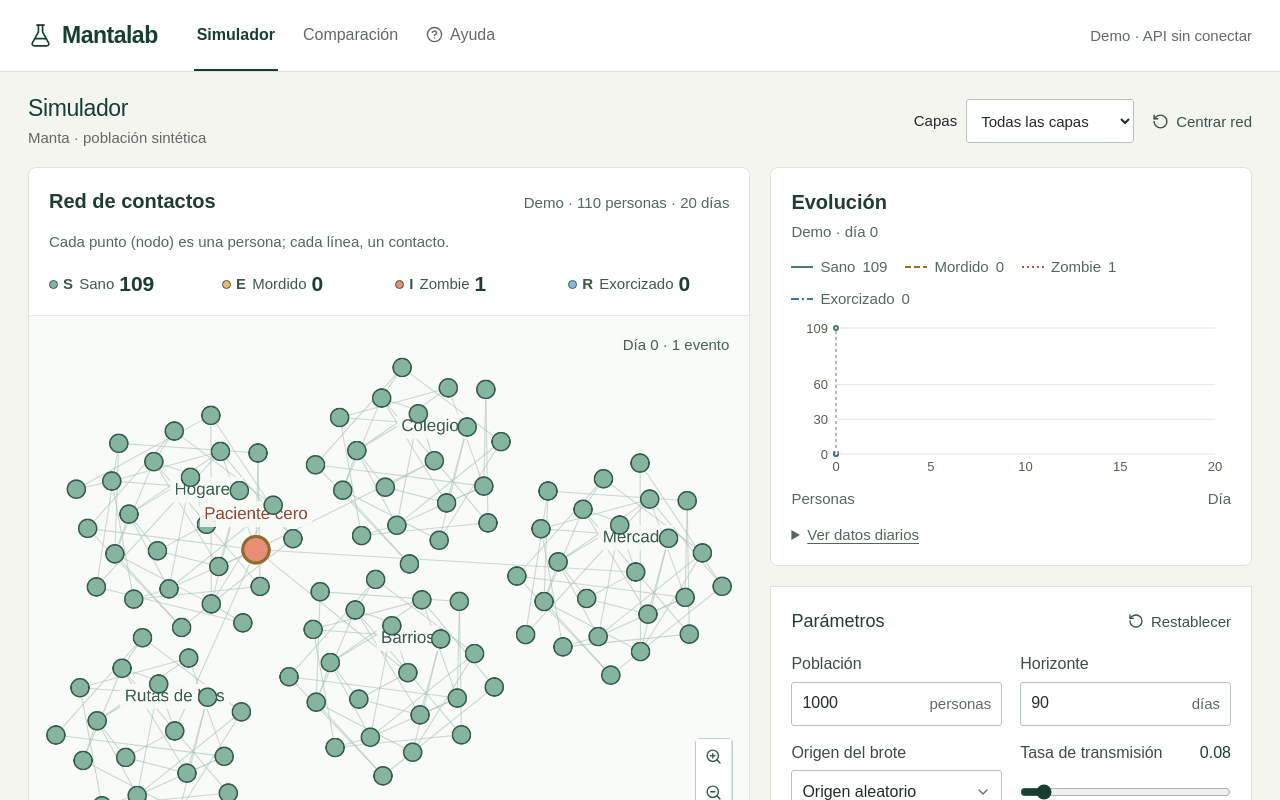
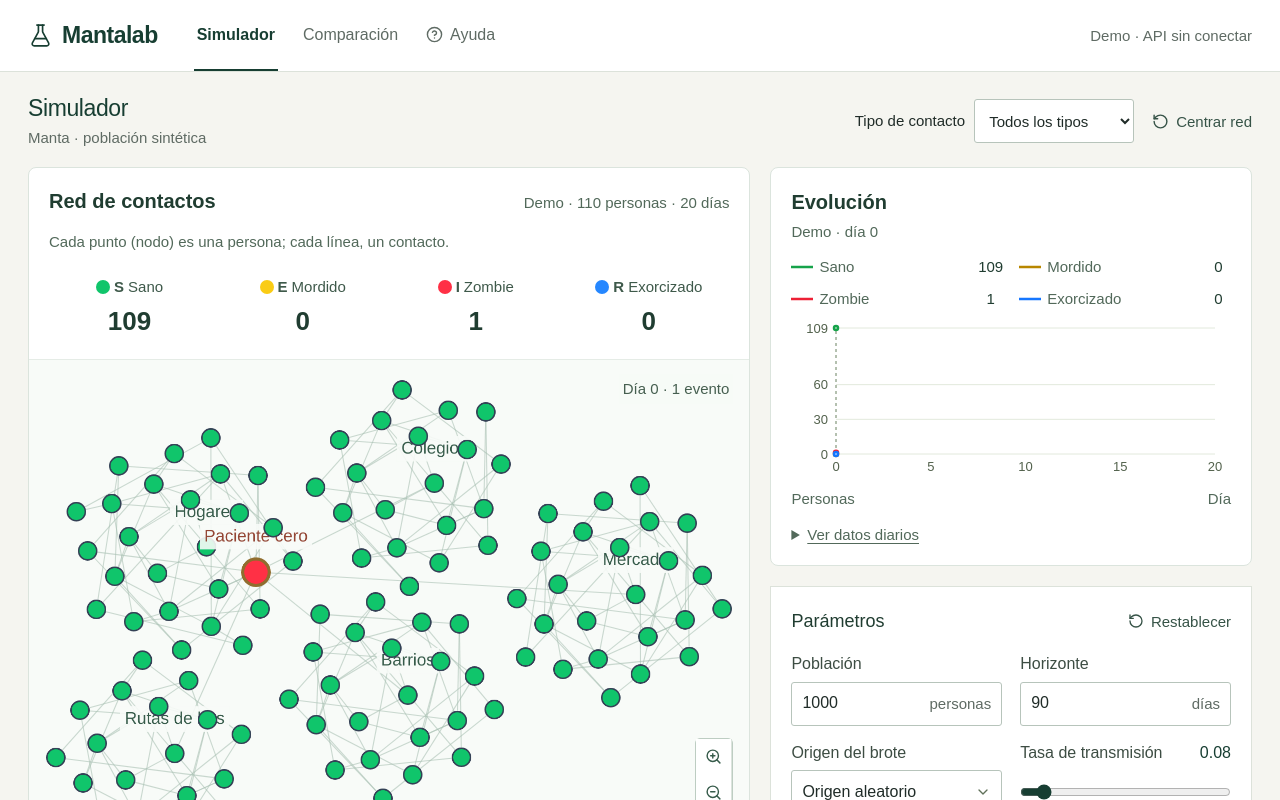
Before and after one commit to Freddys21333/proxyendpoint-Noche-Cero, a React (Vite) app in the folder frontend/: page / in a window 1280 px wide. Shown: the top 800 px of the page. Built offline with nearby package versions, Linux system fonts and the light colour scheme.

Commit message:
style(frontend): brighten state colors and simplify chart lines

```diff
--- a/frontend/src/App.tsx
+++ b/frontend/src/App.tsx
@@ -208,9 +208,9 @@ export default function App() {
             <div className="simulation-toolbar">
               <div><h1>Simulador</h1><p>Manta · población sintética</p></div>
               <div className="simulation-tools">
-                <label className="simulation-layer"><span>Capas</span>
+                <label className="simulation-layer"><span>Tipo de contacto</span>
                   <select value={layer} onChange={(event) => setLayer(event.target.value)}>
-                    {[["All layers", "Todas las capas"], ["Households", "Hogares"], ["Schools", "Colegios"], ["Market", "Mercado"], ["Neighborhoods", "Barrios"], ["Bus routes", "Rutas de bus"]].map(([value, label]) => <option key={value} value={value}>{label}</option>)}
+                    {[["All layers", "Todos los tipos"], ["Households", "Hogares"], ["Schools", "Colegios"], ["Market", "Mercado"], ["Neighborhoods", "Barrios"], ["Bus routes", "Rutas de bus"]].map(([value, label]) => <option key={value} value={value}>{label}</option>)}
                   </select>
                 </label>
                 <button type="button" className="plain-action" onClick={() => setResetKey((current) => current + 1)}><RotateCcw size={17} /> Centrar red</button>
--- a/frontend/src/components/ContactNetwork.css
+++ b/frontend/src/components/ContactNetwork.css
@@ -58,14 +58,23 @@
 }
 
 .simulator-workbench .seir-instrument > div {
-  display: flex;
-  align-items: center;
-  flex-wrap: wrap;
-  gap: 5px;
-  padding: 0;
+  display: grid;
+  grid-template-rows: 24px 32px;
+  align-content: start;
+  justify-items: center;
+  gap: 6px;
+  padding: 6px 0;
   min-width: 0;
   border-radius: 0;
   background: transparent;
+  text-align: center;
+}
+
+.simulator-workbench .seir-instrument-label {
+  display: inline-flex;
+  align-items: center;
+  justify-content: center;
+  gap: 4px;
 }
 
 .simulator-workbench .seir-instrument-label,
@@ -77,22 +86,24 @@
 }
 
 .simulator-workbench .seir-instrument-label b {
-  margin-right: 2px;
+  margin-right: 0;
   font-weight: 600;
 }
 
 .simulator-workbench .seir-instrument strong {
   color: #203d31;
-  font-size: 21px;
+  font-size: 26px;
+  line-height: 32px;
   font-weight: 600;
   margin-left: 0;
   font-variant-numeric: tabular-nums;
+  justify-self: center;
 }
 
 .simulator-workbench .seir-status-dot {
-  width: 9px;
-  height: 9px;
-  border: 1px solid #385d4c;
+  width: 14px;
+  height: 14px;
+  border: 0;
 }
 
 .simulator-workbench .network-view {
@@ -352,8 +363,24 @@
 }
 
 .simulator-workbench .temporal-series-legend {
-  gap: 10px 18px;
+  display: grid;
+  grid-template-columns: repeat(2, minmax(0, 1fr));
+  gap: 10px 16px;
   margin: 14px 0 8px;
+}
+
+.simulator-workbench .temporal-series-legend > span {
+  display: grid;
+  grid-template-columns: 22px minmax(0, 1fr) 3ch;
+  align-items: center;
+  gap: 6px;
+  min-width: 0;
+}
+
+.simulator-workbench .temporal-series-legend strong {
+  text-align: center;
+  color: #203d31;
+  font-variant-numeric: tabular-nums;
 }
 
 .simulator-workbench .temporal-data-table {
@@ -415,14 +442,6 @@
     padding-left: 16px;
   }
 
-  .simulator-workbench .seir-instrument > div {
-    flex-wrap: nowrap;
-  }
-
-  .simulator-workbench .seir-instrument strong {
-    margin-left: auto;
-  }
-
   .simulator-workbench .network-view {
     min-height: 420px;
   }
@@ -461,4 +480,8 @@
   .simulator-workbench .seir-instrument-label b {
     display: none;
   }
+
+  .simulator-workbench .temporal-series-legend {
+    grid-template-columns: minmax(0, 1fr);
+  }
 }
--- a/frontend/src/components/ContactNetwork.tsx
+++ b/frontend/src/components/ContactNetwork.tsx
@@ -36,6 +36,7 @@ import {
   initialPlayback,
 } from "@/lib/temporal-demo";
 import "./ContactNetwork.css";
+import { seirColors } from "./seir-colors";
 
 const elements = buildDemoNetwork();
 const FIT_PADDING = 16;
@@ -52,10 +53,10 @@ const states: Record<
   DemoState,
   { label: string; nodeLabel: string; description: string; color: string }
 > = {
-  S: { label: "Sano", nodeLabel: "Sano", description: "Susceptible", color: "#85b59f" },
-  E: { label: "Mordido", nodeLabel: "Mordido", description: "Expuesto", color: "#e3bd69" },
-  I: { label: "Zombie", nodeLabel: "Zombie", description: "Infeccioso", color: "#e88e77" },
-  R: { label: "Exorcizado", nodeLabel: "Exorcizado", description: "Recuperado o inmune", color: "#85b8df" },
+  S: { label: "Sano", nodeLabel: "Sano", description: "Susceptible", color: seirColors.S.marker },
+  E: { label: "Mordido", nodeLabel: "Mordido", description: "Expuesto", color: seirColors.E.marker },
+  I: { label: "Zombie", nodeLabel: "Zombie", description: "Infeccioso", color: seirColors.I.marker },
+  R: { label: "Exorcizado", nodeLabel: "Exorcizado", description: "Recuperado o inmune", color: seirColors.R.marker },
 };
 
 export function ContactNetwork({
@@ -126,7 +127,7 @@ export function ContactNetwork({
             height: 17,
             "background-color": states.S.color,
             "border-width": 1.5,
-            "border-color": "#365b4a",
+            "border-color": "#334155",
             "overlay-opacity": 0,
           },
         },
@@ -213,7 +214,7 @@ export function ContactNetwork({
         },
         {
           selector: "node.day-vaccine",
-          style: { "border-color": "#85b8df", "border-width": 3 },
+          style: { "border-color": seirColors.R.stroke, "border-width": 3 },
         },
         {
           selector: "edge.connected",
@@ -234,7 +235,7 @@ export function ContactNetwork({
         },
         {
           selector: "edge.day-contact",
-          style: { "line-color": "#e88e77", width: 2.6, opacity: 1 },
+          style: { "line-color": seirColors.I.stroke, width: 2.6, opacity: 1 },
         },
       ],
     });
@@ -360,11 +361,8 @@ export function ContactNetwork({
             aria-label={`${states[state].label}: ${counts[state]}. ${states[state].description}`}
             style={{ "--state-color": states[state].color } as CSSProperties}
           >
-            <span
-              className="seir-status-dot"
-              aria-hidden="true"
-            />
             <span className="seir-instrument-label">
+              <span className="seir-status-dot" aria-hidden="true" />
               <b>{state}</b> {states[state].label}
             </span>
             <strong>{counts[state]}</strong>
--- a/frontend/src/components/TemporalChart.tsx
+++ b/frontend/src/components/TemporalChart.tsx
@@ -9,12 +9,13 @@ import {
   YAxis,
 } from "recharts";
 import type { DemoDaily } from "@/lib/temporal-demo";
+import { seirColors } from "./seir-colors";
 
 const series = {
-  s: { label: "Sano", color: "#487e66", dash: "0" },
-  e: { label: "Mordido", color: "#9c711a", dash: "6 3" },
-  i: { label: "Zombie", color: "#b55340", dash: "2 3" },
-  r: { label: "Exorcizado", color: "#3974a3", dash: "8 3 2 3" },
+  s: { label: "Sano", color: seirColors.S.stroke },
+  e: { label: "Mordido", color: seirColors.E.stroke },
+  i: { label: "Zombie", color: seirColors.I.stroke },
+  r: { label: "Exorcizado", color: seirColors.R.stroke },
 };
 type StateKey = keyof typeof series;
 const selectedKeys = Object.keys(series) as StateKey[];
@@ -41,9 +42,9 @@ export default function TemporalChart({
           {selectedKeys.map((key) => (
             <span key={key}>
               <svg width="22" height="10" aria-hidden="true">
-                <line x1="0" y1="5" x2="22" y2="5" stroke={series[key].color} strokeWidth="2" strokeDasharray={series[key].dash} />
+                <line x1="0" y1="5" x2="22" y2="5" stroke={series[key].color} strokeWidth="2.5" />
               </svg>
-              {series[key].label} <strong>{daily[day][key]}</strong>
+              <span>{series[key].label}</span> <strong>{daily[day][key]}</strong>
             </span>
           ))}
         </div>
@@ -82,8 +83,8 @@ export default function TemporalChart({
               name={series[key].label}
               dataKey={key}
               stroke={series[key].color}
-              strokeDasharray={series[key].dash}
-              strokeWidth={2}
+              strokeWidth={2.5}
+              strokeLinecap="round"
               dot={{ r: 2 }}
               activeDot={{ r: 4 }}
               isAnimationActive={false}
--- /dev/null
+++ b/frontend/src/components/seir-colors.ts
@@ -0,0 +1,7 @@
+// Vivid person markers and contrasting chart strokes share one semantic palette.
+export const seirColors = {
+  S: { marker: "#10c56b", stroke: "#16a34a" },
+  E: { marker: "#facc15", stroke: "#b88700" },
+  I: { marker: "#ff3045", stroke: "#ed2035" },
+  R: { marker: "#2587ff", stroke: "#1677ff" },
+} as const;
```
Also changed, not shown: 2 other files (tests, documents, lock files or other folders).
